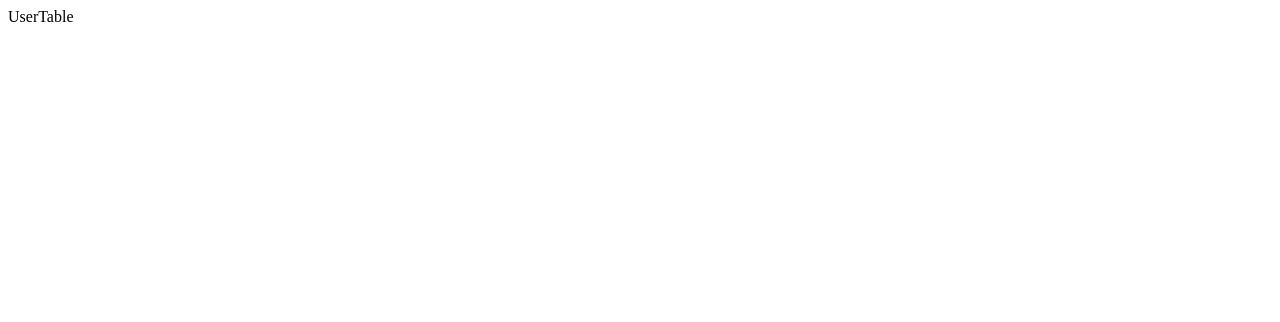
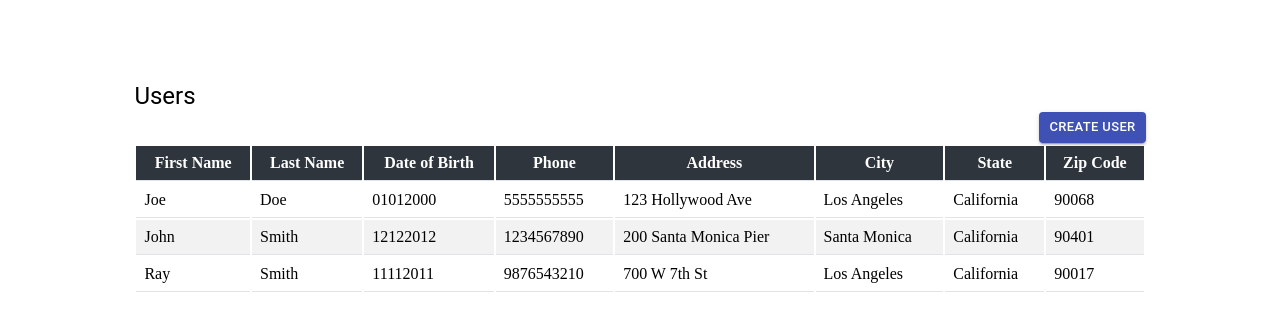
Before and after one commit to i-mckinney/regulatory-dashboard, a React (Create React App) app in the folder userapp/: page / in a window 1280 px wide. Shown: the top 322 px of the page. Built offline with nearby package versions, Linux system fonts and the light colour scheme.

Commit message:
Create table with dataset

```diff
--- a/userapp/src/components/table/Table.js
+++ b/userapp/src/components/table/Table.js
@@ -1,15 +1,99 @@
-import React from 'react'
-import TableHead from './TableHead'
-import TableBody from './TableBody'
+import React from "react"
+import { useTable } from "react-table"
+import { makeStyles } from "@material-ui/core"
+import PropTypes from "prop-types"
+import TableHead from "./TableHead"
+import TableBody from "./TableBody"
 
+const useStyles = makeStyles((theme) => ({
+  table: {
+    width: '100%',
+    display: 'table',
+    borderTopRightRadius: '4px',
+    borderTopLeftRadius: '4px',
+    borderCollapse: 'separate',
+    boxSizing: 'border-box',
+    borderSpacing: '2px',
+    borderColor: 'grey',
+    '& tr': {
+      border: 'none',
+      backgroundColor: 'white',
+      '&:nth-child(even)': {
+        backgroundColor: '#f2f2f2',
+      },
+      '&:hover': {
+        backgroundColor: '#add8e6',
+      },
+      '&:last-child': {
+        borderBottomRightRadius: '4px',
+        borderBottomLeftRadius: '4px',
+      }
+    },
+    '& th': {
+      backgroundColor: '#2e353d',
+      color: 'white',
+      margin: '0',
+      borderBottom: 'solid 1px #e0e4e8',
+      padding: '8px',
+    },
+    '& td': {
+      margin: '0',
+      borderBottom: 'solid 1px #e0e4e8',
+      padding: '8px',
+    },
+    '&:last-children': {
+      borderBottom: 'none',
+    },
+  },
+}))
 
-const Table = () => {
-    return (
-        <div>
-            <TableHead />
-            <TableBody />
-        </div>
-        )
+/**
+ * @param {array} columns Array of object where each object contains which filter to use, header label and accessor for getting specific key from data object
+ * @param {array} data API result from getting a list of items such as report templates, clients and etc.(depending on where it is used)
+ * @returns {JSX} renders a custom edit entity dashboard
+ */
+const EntityTable = ({
+  columns,
+  data,
+}) => {
+  /**
+   * 1) getTableProps: Function(?props) Required This function is used to resolve any props needed for your table wrapper.
+   * 2) getTableBodyProps: Function(?props) Required This function is used to resolve any props needed for your table wrapper.
+   * 3) headerGroups: Array<HeaderGroup> An array of normalized header groups, each containing a flattened array of final column objects for that row.
+   * 4) rows: Array<Rows> A object contains array of row, determined by the column header)
+   * 5) prepareRow: Required This function is responsible for lazily preparing a row for rendering.
+   * Any row that you intend to render in your table needs to be passed to this function before every render.
+   */
+  const {
+    getTableProps,
+    getTableBodyProps,
+    headerGroups,
+    rows,
+    prepareRow,
+  } = useTable({
+    columns,
+    data,
+  })
+
+  const classes = useStyles();
+
+  return (
+    <div>
+      <table className={classes.table} {...getTableProps()}>
+        <TableHead headerGroups={headerGroups} />
+        <TableBody
+          getTableBodyProps={getTableBodyProps}
+          rows={rows}
+          prepareRow={prepareRow}
+        />
+      </table>
+    </div>
+  )
 }
 
-export default Table
+EntityTable.propTypes = {
+  data: PropTypes.instanceOf(Array).isRequired,
+  columns: PropTypes.instanceOf(Array).isRequired,
+}
+
+export default EntityTable
--- a/userapp/src/components/table/TableBody.js
+++ b/userapp/src/components/table/TableBody.js
@@ -1,8 +1,35 @@
-import React from 'react'
+import React from "react"
+import PropTypes from "prop-types"
 
+/**
+ * @param {func(?props)}  getTableBodyProps Array<HeaderGroup> An array of normalized header groups,
+ * each containing a flattened array of final column objects for that row.
+ * @param {array} rows An array of rows, containing array of cell objects.
+ * @param {func(row)} prepareRow Required This function is responsible for lazily preparing a row for rendering.
+ * Any row that you intend to render in your table needs to be passed to this function before every render.
+ * @returns {JSX} renders a custom table body for table
+ */
+const TableBody = ({ getTableBodyProps, rows, prepareRow }) => {
+  return (
+    <tbody {...getTableBodyProps()}>
+      {rows.map((row) => {
+        prepareRow(row)
+        return (
+          <tr {...row.getRowProps()}>
+            {row.cells.map((cell) => {
+              return <td {...cell.getCellProps()}>{cell.render("Cell")}</td>
+            })}
+          </tr>
+        )
+      })}
+    </tbody>
+  )
+}
 
-const TableBody = () => {
-    return (<div>TableBody</div>)
+TableBody.propTypes = {
+  getTableBodyProps: PropTypes.func.isRequired,
+  rows: PropTypes.instanceOf(Array).isRequired,
+  prepareRow: PropTypes.func.isRequired,
 }
 
 export default TableBody
--- a/userapp/src/components/table/TableHead.js
+++ b/userapp/src/components/table/TableHead.js
@@ -1,8 +1,26 @@
-import React from 'react'
+import React from "react"
+import PropTypes from "prop-types"
 
+/**
+ * @param {array}  headerGroups Function(?props) Required This function is used to resolve any props needed for your table wrapper.
+ * @returns {JSX} renders a custom table head for table
+ */
+const TableHead = ({ headerGroups }) => {
+  return (
+    <thead>
+      {headerGroups.map((headerGroup) => (
+        <tr {...headerGroup.getHeaderGroupProps()}>
+          {headerGroup.headers.map((column) => (
+            <th {...column.getHeaderProps()}>{column.render("Header")}</th>
+          ))}
+        </tr>
+      ))}
+    </thead>
+  )
+}
 
-const TableHead = () => {
-    return (<div>TableHead</div>)
+TableHead.propTypes = {
+  headerGroups: PropTypes.instanceOf(Array).isRequired,
 }
 
 export default TableHead
--- a/userapp/src/components/user/UserCreate.js
+++ b/userapp/src/components/user/UserCreate.js
@@ -1,8 +1,32 @@
 import React from 'react'
+// import { Dialog,
+//     DialogActions,
+//     DialogContent,
+//     DialogContentText,
+//     DialogTitle,
+// } from '@material-ui/core'
 
+const initialUser = {
+    FirstName: "",
+    LastName: "",
+    DateOfBirth: "",
+    Phone: "",
+    Address: "",
+    City: "",
+    State: "",
+    ZipCode: "",
+  }
 
+  /**
+ * @return {JSX} UserCreate site
+ * routed at /user/new
+ */
 const UserCreate = () => {
-    return (<div>UserCreate</div>)
+    return (
+    <div>
+        UserCreate
+    </div>
+    )
 }
 
 export default UserCreate
--- a/userapp/src/components/user/UserDelete.js
+++ b/userapp/src/components/user/UserDelete.js
@@ -1,6 +1,9 @@
 import React from 'react'
 
-
+/**
+ * @return {JSX} UserDelete site
+ * routed at /user/delete
+ */
 const UserDelete = () => {
     return (
         <div>UserDelete</div>
--- a/userapp/src/components/user/UserEdit.js
+++ b/userapp/src/components/user/UserEdit.js
@@ -1,6 +1,9 @@
 import React from 'react'
 
-
+/**
+ * @return {JSX} UserEdit site
+ * routed at /user/edit
+ */
 const UserEdit = () => {
     return (<div>UserEdit</div>)
 }
--- a/userapp/src/components/user/UserTable.js
+++ b/userapp/src/components/user/UserTable.js
@@ -1,8 +1,109 @@
 import React from 'react'
+import Table from "../table/Table"
+import { makeStyles, Button, Typography } from '@material-ui/core'
 
+const useStyles = makeStyles((theme) => ({
+    mediumContainer: {
+        width: '80%',
+        margin: 'auto',
+        marginTop: '5rem',
+        paddingBottom: '5rem',
+    },
+    floatRight: {
+        float: "right",
+    },
+    header: {
+        paddingBottom: '2rem',
+    }
+}))
 
+/**
+ * @return {JSX} UserTable site
+ * routed at /
+ */
 const UserTable = () => {
-    return (<div>UserTable</div>)
+    const classes = useStyles();
+
+    const columns = React.useMemo(() => [
+        {
+            Header: "First Name",
+            accessor: "FirstName",
+        },
+        {
+            Header: "Last Name",
+            accessor: "LastName",
+        },
+        {
+            Header: "Date of Birth",
+            accessor:"DateOfBirth"
+        },
+        {
+            Header: "Phone",
+            accessor: "Phone",
+        },
+        {
+            Header: "Address",
+            accessor: "Address",
+        },
+        {
+            Header: "City",
+            accessor: "City"
+        },
+        {
+            Header: "State",
+            accessor: "State",
+        },
+        {
+            Header: "Zip Code",
+            accessor: "ZipCode"
+        }
+    ])
+
+    const data = [
+        {
+            FirstName: "Joe",
+            LastName: "Doe",
+            DateOfBirth: "01012000",
+            Phone: "5555555555",
+            Address: "123 Hollywood Ave",
+            City: "Los Angeles",
+            State: "California",
+            ZipCode: "90068",
+        },
+        {
+            FirstName: "John",
+            LastName: "Smith",
+            DateOfBirth: "12122012",
+            Phone: "1234567890",
+            Address: "200 Santa Monica Pier",
+            City: "Santa Monica",
+            State: "California",
+            ZipCode: "90401",
+        },
+        {
+            FirstName: "Ray",
+            LastName: "Smith",
+            DateOfBirth: "11112011",
+            Phone: "9876543210",
+            Address: "700 W 7th St",
+            City: "Los Angeles",
+            State: "California",
+            ZipCode: "90017",
+        },
+
+    ]
+
+    return (
+        <div className={classes.mediumContainer}>
+            <div className={classes.header}>
+                <Typography variant="h5">Users</Typography>
+                <Button className={classes.floatRight} size="small" href="/user/new" variant="contained" color="primary">
+                    Create User
+                </Button>
+            </div>
+            <Table columns={columns} data={data} />
+        </div>
+    )
 }
 
 export default UserTable
```
